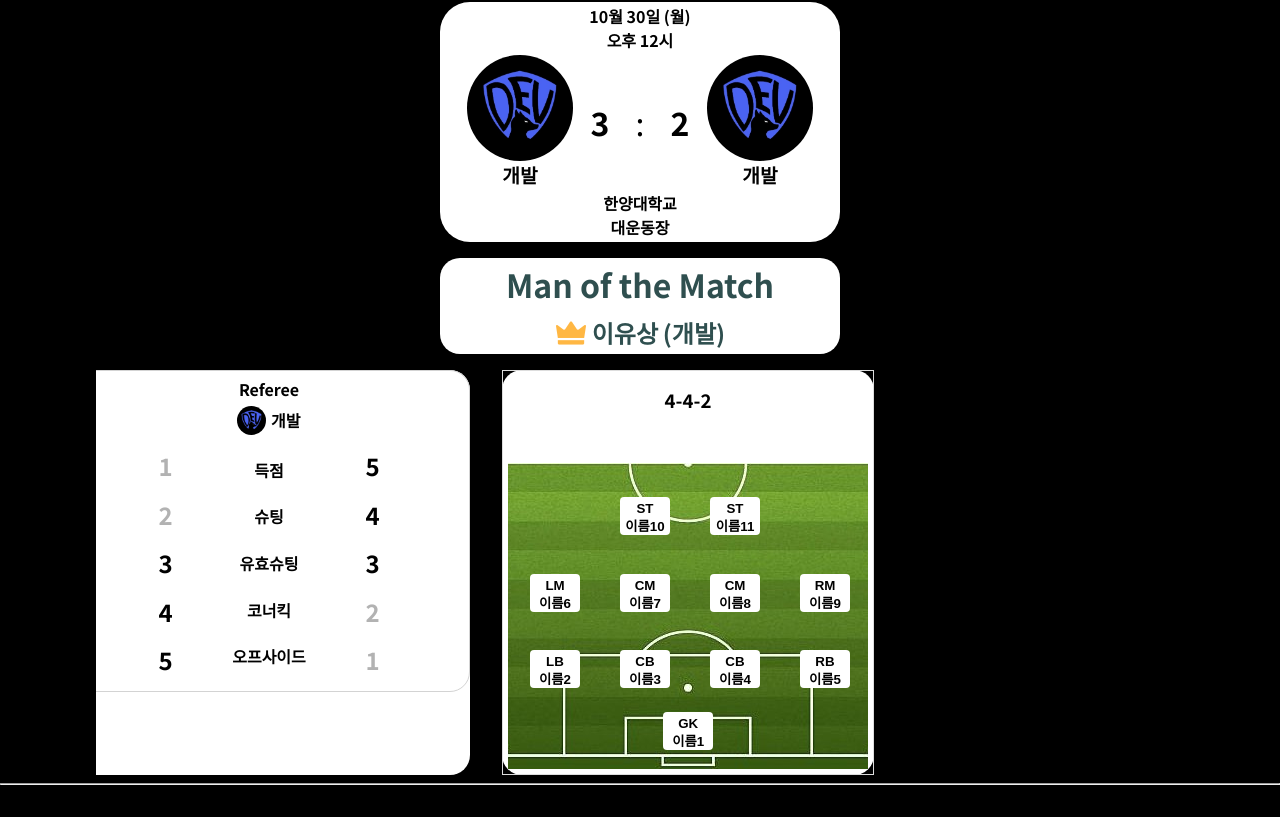
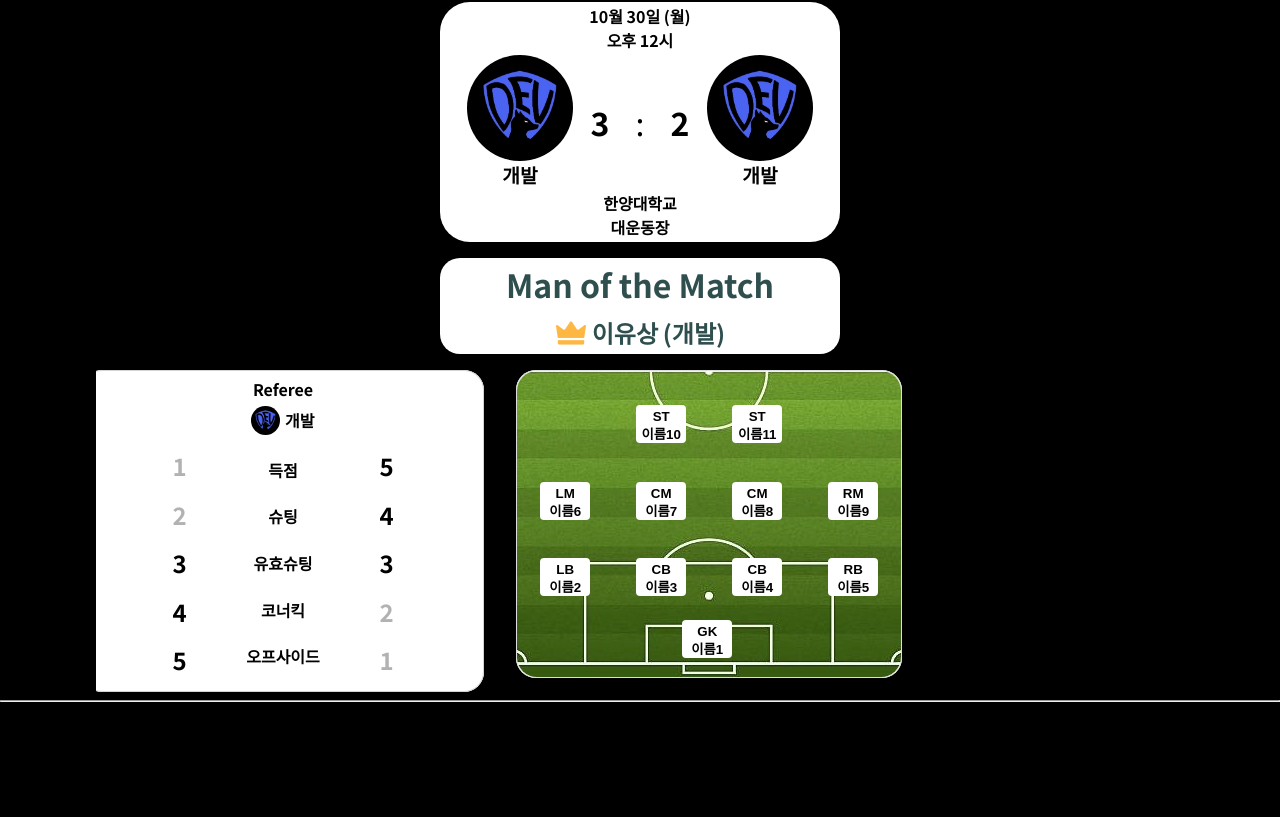
Before and after one commit to ludals/HY_kick, a React (Create React App) app in the folder my-app/: page /result/1 in a window 1280 px wide. Shown: the part 305-1122 px from the top of the page. After the commit the page ends 1039 px from the top, so only its background shows below. Built offline with nearby package versions, Linux system fonts and the light colour scheme.

Commit message:
fix:resultUI

```diff
--- a/my-app/src/component/formation/Formation.jsx
+++ b/my-app/src/component/formation/Formation.jsx
@@ -15,11 +15,11 @@ const Formation = ({ formation, players, isResult }) => {
 
   return (
     <FormationCard>
-      <FormationName>
+      {/* <FormationName> */}
         {/* 전 경기 포메이션: */}
-        {formation}
-      </FormationName>
-      <Spacer />
+        {/* {formation} */}
+      {/* </FormationName> */}
+      {/* <Spacer /> */}
       <FormationContainer>
         <FormationMap
           formationData={getFormationData(formation)}
--- a/my-app/src/component/formation/FormationStyle.jsx
+++ b/my-app/src/component/formation/FormationStyle.jsx
@@ -1,5 +1,6 @@
 import styled from "styled-components";
 import React, { useState, useRef } from 'react';
+import { WIDTH, BORDER_RADIUS_20 } from "../../constants/styleconstant";
 
 export { getFormationData, getPositionStyle, FormationMap, FormationModal }
 
@@ -328,11 +329,11 @@ export const FormationCard = styled.div`
   display: flex;
   flex-direction: column;
   align-items: center;
-
   border: 1px solid #ddd;
-  padding: 5px;
+  padding: 0px;
   text-align: center;
   margin: 10 auto;
+  border-radius: ${BORDER_RADIUS_20};
 `;
 
 export const FormationName = styled.h3`
@@ -346,23 +347,14 @@ export const Spacer = styled.span`
 export const FormationContainer = styled.div`
   position: relative;
   background-image: url(${'/image/field.jpg'});
-  width: 360px;
+  width: ${WIDTH};
   height: 306px;
   background-size: cover;
   background-repeat: no-repeat;
   background-position: center;
-  display: flex;
-  justify-content: center;
-  align-items: center;
-  flex-wrap: wrap;
+  border-radius: ${BORDER_RADIUS_20};
 `;
 
-// const PlayerPosition = styled.div`
-//   position: absolute;
-//   font-size: 12px;
-//   text-align: center;
-//   font-weight: bold;
-// `;
 export const PlayerButton = styled.button`
   position: absolute;
   padding: 4px;
--- a/my-app/src/component/result/DetailedViewer.jsx
+++ b/my-app/src/component/result/DetailedViewer.jsx
@@ -35,9 +35,6 @@ const DetailedViewer = () => {
             {showTeam2Detail(Team1, Team2)}
           </DetailInfo>
         </DetailInfoWrapper>
-        <DetailInfoWrapper>
-          <img src="/image/squad.jpg" alt="" />
-        </DetailInfoWrapper>
       </DetailInfoContainer>
     </>
   );
--- a/my-app/src/component/result/DetailedViewerStyle.jsx
+++ b/my-app/src/component/result/DetailedViewerStyle.jsx
@@ -76,6 +76,8 @@ export const DetailInfoContainer = styled.div`
   overflow: hidden;
   border-radius: ${BORDER_RADIUS_20};
   background-color: ${BACKGROUND_COLOR};
+  justify-content: center;
+  align-items: center;
 `;
 
 export const DetailInfo = styled.div`
--- a/my-app/src/component/result/ResultSlide.jsx
+++ b/my-app/src/component/result/ResultSlide.jsx
@@ -87,6 +87,7 @@ const SlideContainer = styled.div`
 `;
 
 const Slide = styled.div`
+  height: fit-content;
   margin-right: 1rem;
   margin-left: 1rem;
   // width: 25rem;
--- a/my-app/src/constants/styleconstant.jsx
+++ b/my-app/src/constants/styleconstant.jsx
@@ -1,3 +1,4 @@
 export const BORDER_RADIUS_20 = '20px';
 export const BORDER_RADIUS_30 = '30px';
 export const BACKGROUND_COLOR = '#ffffff';
+export const WIDTH = '24rem';
```
